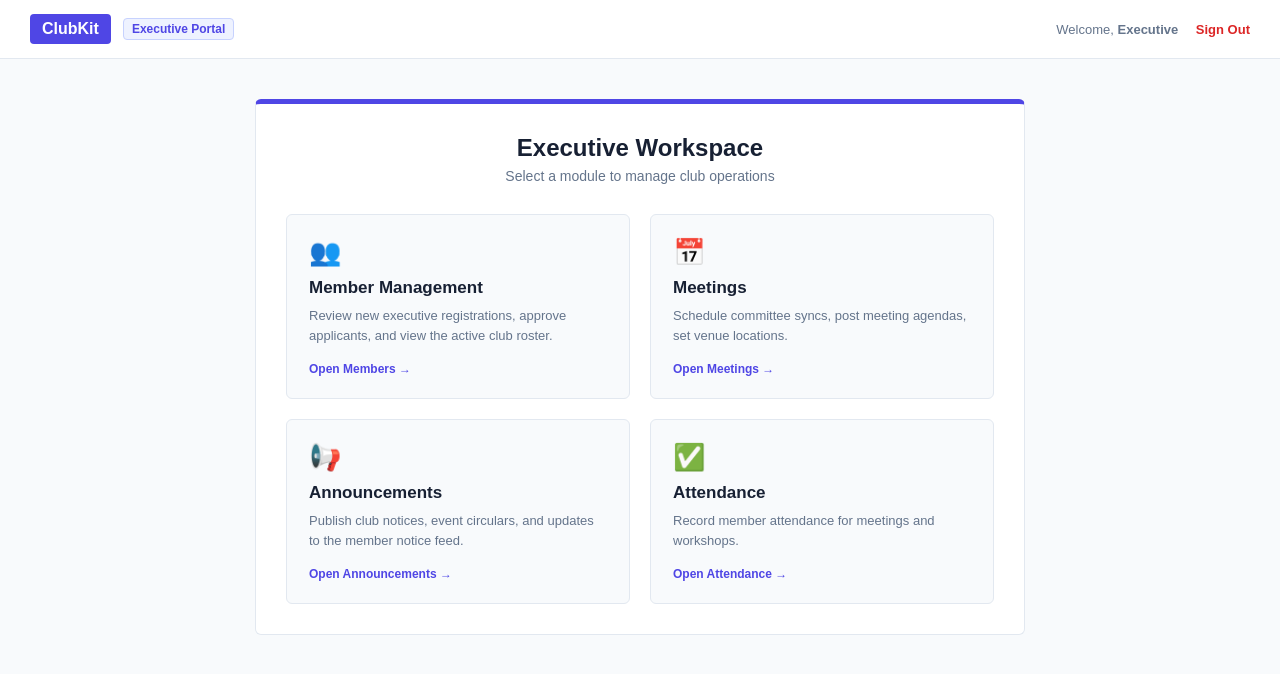
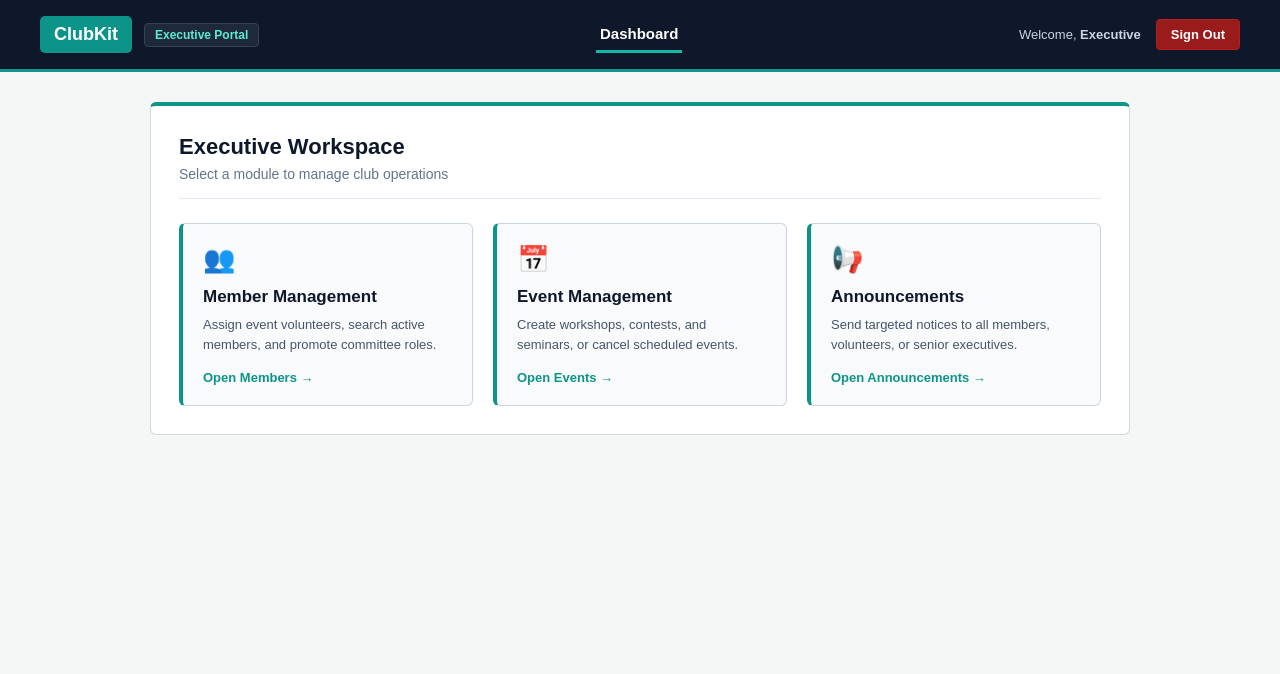
Before and after one commit to Shayann-o/WebTech_Project_Fall2026-27_GroupNumber3, a plain HTML site: page pages/executive/dashboard.html in a window 1280 px wide. Drawn offline with Linux system fonts and the light colour scheme.

Commit message:
announcements,members,events edited

```diff
--- a/css/executive/announcements.css
+++ b/css/executive/announcements.css
@@ -5,17 +5,18 @@
 body {
     margin: 0;
     padding: 0;
-    background-color: rgb(248, 250, 252);
-    color: rgb(23, 32, 51);
+    background-color: rgb(244, 247, 246);
+    color: rgb(20, 35, 32);
     font-family: Arial, sans-serif;
     font-size: 14px;
 }
 
 
 .navbar {
-    background-color: #ffffff;
-    border-bottom: 1px solid rgb(226, 232, 240);
-    padding: 12px 30px;
+    width: 100%;
+    background-color: rgb(15, 23, 42);
+    border-bottom: 3px solid rgb(13, 148, 136);
+    padding: 16px 40px;
     display: flex;
     justify-content: space-between;
     align-items: center;
@@ -29,50 +30,61 @@ body {
 
 .logo {
     display: inline-block;
-    background-color: rgb(79, 70, 229);
+    background-color: rgb(13, 148, 136);
     color: #ffffff;
-    font-size: 16px;
+    font-size: 18px;
     font-weight: bold;
-    padding: 6px 12px;
-    border-radius: 4px;
+    padding: 8px 14px;
+    border-radius: 5px;
 }
 
 .badge {
-    background-color: rgb(238, 242, 255);
-    color: rgb(79, 70, 229);
-    border: 1px solid rgb(199, 210, 254);
+    background-color: rgb(30, 41, 59);
+    color: rgb(94, 234, 212);
+    border: 1px solid rgb(51, 65, 85);
     font-size: 12px;
     font-weight: bold;
-    padding: 3px 8px;
+    padding: 4px 10px;
     border-radius: 4px;
 }
 
 .nav-links {
     display: flex;
-    gap: 18px;
+    gap: 28px;
 }
 
 .nav-item {
     text-decoration: none;
-    color: rgb(100, 116, 139);
-    font-weight: 500;
-    font-size: 14px;
+    color: rgb(203, 213, 225);
+    font-weight: bold;
+    font-size: 15px;
+    padding: 8px 4px;
+    border-bottom: 3px solid transparent;
 }
 
-.nav-item:hover, .nav-item.active {
-    color: rgb(79, 70, 229);
-    font-weight: bold;
+.nav-item:hover {
+    color: rgb(94, 234, 212);
+}
+
+.nav-item.active {
+    color: #ffffff;
+    border-bottom: 3px solid rgb(20, 184, 166);
 }
 
 .nav-logout {
-    color: rgb(220, 38, 38);
+    display: inline-block;
+    background-color: rgb(153, 27, 27);
+    color: #ffffff;
+    border: 1px solid rgb(185, 28, 28);
     text-decoration: none;
     font-weight: bold;
     font-size: 13px;
+    padding: 7px 14px;
+    border-radius: 4px;
 }
 
 .nav-logout:hover {
-    text-decoration: underline;
+    background-color: rgb(220, 38, 38);
 }
 
 
@@ -85,7 +97,7 @@ body {
 .box {
     background-color: #ffffff;
     border: 1px solid rgb(226, 232, 240);
-    border-top: 4px solid rgb(79, 70, 229);
+    border-top: 4px solid rgb(13, 148, 136);
     border-radius: 6px;
     padding: 24px;
 }
@@ -113,9 +125,9 @@ body {
 
 .badge-count {
     font-size: 12px;
-    background-color: rgb(238, 242, 255);
-    color: rgb(79, 70, 229);
-    border: 1px solid rgb(199, 210, 254);
+    background-color: rgb(240, 253, 250);
+    color: rgb(15, 118, 110);
+    border: 1px solid rgb(153, 246, 228);
     font-weight: bold;
     padding: 4px 10px;
     border-radius: 4px;
@@ -169,7 +181,7 @@ input[type="text"], select, textarea {
 }
 
 input[type="text"]:focus, select:focus, textarea:focus {
-    border-color: rgb(79, 70, 229);
+    border-color: rgb(13, 148, 136);
 }
 
 .error {
@@ -185,7 +197,7 @@ input[type="text"]:focus, select:focus, textarea:focus {
 }
 
 .btn-primary {
-    background-color: rgb(79, 70, 229);
+    background-color: rgb(13, 148, 136);
     color: #ffffff;
     border: none;
     padding: 8px 16px;
@@ -196,7 +208,7 @@ input[type="text"]:focus, select:focus, textarea:focus {
 }
 
 .btn-primary:hover {
-    background-color: rgb(67, 56, 202);
+    background-color: rgb(15, 118, 110);
 }
 
 .btn-secondary {
@@ -214,18 +226,18 @@ input[type="text"]:focus, select:focus, textarea:focus {
 }
 
 
-.feed-list {
+.history-list, .feed-list {
     display: flex;
     flex-direction: column;
     gap: 14px;
 }
 
-.notice-card {
+.history-card, .notice-card {
     border: 1px solid rgb(226, 232, 240);
     border-radius: 6px;
     padding: 16px;
     background-color: rgb(248, 250, 252);
-    border-left: 4px solid rgb(203, 213, 225);
+    border-left: 4px solid rgb(13, 148, 136);
 }
 
 .notice-card.priority-urgent {
@@ -234,22 +246,26 @@ input[type="text"]:focus, select:focus, textarea:focus {
 }
 
 .notice-card.priority-standard {
-    border-left-color: rgb(79, 70, 229);
+    border-left-color: rgb(13, 148, 136);
     background-color: #ffffff;
 }
 
-.notice-meta {
+.card-top, .notice-meta {
     display: flex;
+    justify-content: space-between;
     align-items: center;
     gap: 8px;
     margin-bottom: 8px;
 }
 
-.pill-audience {
+.audience-tag, .pill-audience {
     font-size: 11px;
     font-weight: bold;
-    padding: 2px 7px;
+    padding: 3px 8px;
     border-radius: 3px;
+    background-color: rgb(240, 253, 250);
+    color: rgb(15, 118, 110);
+    border: 1px solid rgb(153, 246, 228);
 }
 
 .audience-all {
@@ -265,9 +281,9 @@ input[type="text"]:focus, select:focus, textarea:focus {
 }
 
 .audience-leadership {
-    background-color: rgb(238, 242, 255);
-    color: rgb(79, 70, 229);
-    border: 1px solid rgb(199, 210, 254);
+    background-color: rgb(240, 253, 250);
+    color: rgb(15, 118, 110);
+    border: 1px solid rgb(153, 246, 228);
 }
 
 .pill-priority {
@@ -277,19 +293,19 @@ input[type="text"]:focus, select:focus, textarea:focus {
     color: rgb(100, 116, 139);
 }
 
-.notice-timestamp {
+.send-date, .notice-timestamp {
     margin-left: auto;
     font-size: 11px;
     color: rgb(148, 163, 184);
 }
 
-.notice-card h3 {
+.history-card h3, .notice-card h3 {
     margin: 0 0 6px 0;
     font-size: 14px;
     color: rgb(23, 32, 51);
 }
 
-.notice-card p {
+.history-card p, .notice-card p {
     margin: 0;
     font-size: 13px;
     line-height: 1.5;
--- a/css/executive/dashboard.css
+++ b/css/executive/dashboard.css
@@ -5,17 +5,18 @@
 body {
     margin: 0;
     padding: 0;
-    background-color: rgb(248, 250, 252);
-    color: rgb(23, 32, 51);
+    background-color: rgb(244, 247, 246);
+    color: rgb(20, 35, 32);
     font-family: Arial, sans-serif;
-    font-size: 15px;
+    font-size: 14px;
 }
 
 
 .navbar {
-    background-color: #ffffff;
-    border-bottom: 1px solid rgb(226, 232, 240);
-    padding: 14px 30px;
+    width: 100%;
+    background-color: rgb(15, 23, 42);
+    border-bottom: 3px solid rgb(13, 148, 136);
+    padding: 16px 40px;
     display: flex;
     justify-content: space-between;
     align-items: center;
@@ -29,118 +30,154 @@ body {
 
 .logo {
     display: inline-block;
-    background-color: rgb(79, 70, 229);
+    background-color: rgb(13, 148, 136);
     color: #ffffff;
-    font-size: 16px;
+    font-size: 18px;
     font-weight: bold;
-    padding: 6px 12px;
+    padding: 8px 14px;
+    border-radius: 5px;
+}
+
+.badge {
+    background-color: rgb(30, 41, 59);
+    color: rgb(94, 234, 212);
+    border: 1px solid rgb(51, 65, 85);
+    font-size: 12px;
+    font-weight: bold;
+    padding: 4px 10px;
     border-radius: 4px;
 }
 
-.badge {
-    background-color: rgb(238, 242, 255);
-    color: rgb(79, 70, 229);
-    border: 1px solid rgb(199, 210, 254);
-    font-size: 12px;
+.nav-links {
+    display: flex;
+    gap: 28px;
+}
+
+.nav-item {
+    text-decoration: none;
+    color: rgb(203, 213, 225);
     font-weight: bold;
-    padding: 3px 8px;
+    font-size: 15px;
+    padding: 8px 4px;
+    border-bottom: 3px solid transparent;
+}
+
+.nav-item:hover {
+    color: rgb(94, 234, 212);
+}
+
+.nav-item.active {
+    color: #ffffff;
+    border-bottom: 3px solid rgb(20, 184, 166);
+}
+
+.nav-user {
+    display: flex;
+    align-items: center;
+    gap: 15px;
+}
+
+.welcome-text {
+    color: rgb(203, 213, 225);
+    font-size: 13px;
+}
+
+.nav-logout {
+    display: inline-block;
+    background-color: rgb(153, 27, 27);
+    color: #ffffff;
+    border: 1px solid rgb(185, 28, 28);
+    text-decoration: none;
+    font-weight: bold;
+    font-size: 13px;
+    padding: 7px 14px;
     border-radius: 4px;
 }
 
-.nav-user {
-    font-size: 13px;
-    color: rgb(100, 116, 139);
-}
-
-.nav-logout {
-    margin-left: 14px;
-    color: rgb(220, 38, 38);
-    text-decoration: none;
-    font-weight: bold;
-}
-
 .nav-logout:hover {
-    text-decoration: underline;
+    background-color: rgb(220, 38, 38);
 }
 
 
 .dashboard-container {
-    max-width: 800px;
-    margin: 40px auto;
-    padding: 0 15px;
+    max-width: 1020px;
+    margin: 30px auto;
+    padding: 0 20px;
 }
 
 .box {
     background-color: #ffffff;
-    border: 1px solid rgb(226, 232, 240);
-    border-top: 5px solid rgb(79, 70, 229);
+    border: 1px solid rgb(209, 218, 215);
+    border-top: 4px solid rgb(13, 148, 136);
     border-radius: 6px;
-    padding: 30px;
+    padding: 28px;
 }
 
 .dashboard-header {
-    text-align: center;
-    margin-bottom: 30px;
+    border-bottom: 1px solid rgb(226, 232, 240);
+    padding-bottom: 16px;
+    margin-bottom: 24px;
 }
 
 .dashboard-header h1 {
-    margin: 0 0 6px 0;
-    font-size: 24px;
-    color: rgb(23, 32, 51);
+    margin: 0;
+    font-size: 22px;
+    color: rgb(15, 23, 42);
 }
 
 .dashboard-header p {
-    margin: 0;
+    margin: 6px 0 0 0;
     font-size: 14px;
     color: rgb(100, 116, 139);
 }
 
 
 .menu-grid {
-    display: grid;
-    grid-template-columns: 1fr 1fr;
+    display: flex;
     gap: 20px;
+    flex-wrap: wrap;
 }
 
-
 .menu-card {
-    display: block;
+    flex: 1;
+    min-width: 260px;
+    background-color: rgb(248, 250, 252);
+    border: 1px solid rgb(203, 213, 225);
+    border-left: 4px solid rgb(13, 148, 136);
+    border-radius: 6px;
+    padding: 20px;
     text-decoration: none;
-    color: inherit;
-    background-color: rgb(248, 250, 252);
-    border: 1px solid rgb(226, 232, 240);
-    border-radius: 6px;
-    padding: 22px;
-    transition: transform 0.15s ease, border-color 0.15s ease, box-shadow 0.15s ease;
+    color: rgb(15, 23, 42);
+    display: flex;
+    flex-direction: column;
 }
 
 .menu-card:hover {
-    border-color: rgb(199, 210, 254);
-    background-color: rgb(238, 242, 255);
-    transform: translateY(-3px);
-    box-shadow: 0 6px 12px -2px rgba(79, 70, 229, 0.1);
+    background-color: rgb(240, 253, 250);
+    border-color: rgb(13, 148, 136);
 }
 
 .card-icon {
     font-size: 26px;
-    margin-bottom: 10px;
+    margin-bottom: 12px;
 }
 
 .menu-card h2 {
     margin: 0 0 8px 0;
     font-size: 17px;
-    color: rgb(23, 32, 51);
+    color: rgb(15, 23, 42);
 }
 
 .menu-card p {
-    margin: 0 0 14px 0;
+    margin: 0 0 16px 0;
     font-size: 13px;
-    color: rgb(100, 116, 139);
     line-height: 1.5;
+    color: rgb(71, 85, 105);
+    flex: 1;
 }
 
 .card-link {
-    font-size: 12px;
+    font-size: 13px;
     font-weight: bold;
-    color: rgb(79, 70, 229);
+    color: rgb(13, 148, 136);
 }
--- a/pages/executive/announcements.html
+++ b/pages/executive/announcements.html
@@ -5,12 +5,11 @@
     <meta name="viewport" content="width=device-width, initial-scale=1.0">
     <title>ClubKit - Announcements</title>
     <link rel="stylesheet" href="../../css/executive/announcements.css">
-    <script src="../../js/pages/executive/announcements.js" ></script>
 </head>
 <body>
 
-    <!-- Header Navigation -->
-    <header class="navbar">
+
+    <div class="navbar">
         <div class="nav-brand">
             <span class="logo">ClubKit</span>
             <span class="badge">Executive Portal</span>
@@ -18,29 +17,28 @@
         <div class="nav-links">
             <a href="dashboard.html" class="nav-item">Dashboard</a>
             <a href="members.html" class="nav-item">Members</a>
+            <a href="events.html" class="nav-item">Events</a>
             <a href="announcements.html" class="nav-item active">Announcements</a>
-            <a href="meetings.html" class="nav-item">Meetings</a>
-            <a href="attendance.html" class="nav-item">Attendance</a>
+
         </div>
         <div class="nav-user">
             <a href="login.html" class="nav-logout">Sign Out</a>
         </div>
-    </header>
+    </div>
 
-    <!-- Main Container -->
-    <main class="Container announcements-container">
 
-        <!--- Write & Send Notice Form -->
-        <section class="box">
+    <div class="announcements-container">
+
+
+        <div class="box">
             <div class="section-header">
                 <h2>Send New Announcement</h2>
             </div>
 
-            <form onsubmit="return handleSendNotice(event)">
+            <form onsubmit="return handleSendNotice()">
                 <fieldset class="form-fieldset">
                     <legend>Compose Message</legend>
 
-                    <!-- Forward Scope / Audience Selection -->
                     <div class="form-group">
                         <label for="noticeAudience">Forward To:</label>
                         <select id="noticeAudience">
@@ -49,49 +47,34 @@
                             <option value="Volunteers Only">Volunteers Only</option>
                             <option value="Senior Members (President, VP, GS)">Senior Members (President, VP, GS)</option>
                         </select>
-                        <p id="audienceError" class="error"></p>
                     </div>
-
 
                     <div class="form-group">
                         <label for="noticeTitle">Notice Title / Subject:</label>
-                        <input
-                            type="text"
-                            id="noticeTitle"
-                            placeholder="e.g. Schedule for Lab 3201 Workshop Setup"
-                        >
-                        <p id="titleError" class="error"></p>
+                        <input type="text" id="noticeTitle" placeholder="e.g. Schedule for Lab 3201 Workshop Setup">
                     </div>
-
 
                     <div class="form-group">
                         <label for="noticeBody">Message:</label>
-                        <textarea
-                            id="noticeBody"
-                            rows="5"
-                            placeholder="Write your notice message here..."
-                        ></textarea>
-                        <p id="bodyError" class="error"></p>
+                        <textarea id="noticeBody" rows="5" placeholder="Write your notice message here..."></textarea>
                     </div>
 
-                    <!-- Actions -->
                     <div class="form-actions">
                         <button type="submit" class="btn-primary">Send Announcement</button>
                         <button type="reset" class="btn-secondary">Clear</button>
                     </div>
                 </fieldset>
             </form>
-        </section>
+        </div>
 
-        <!---Previous Notices History -->
-        <section class="box history-box">
+
+        <div class="box history-box" style="margin-top: 25px;">
             <div class="section-header">
                 <h2>Previously Sent Notices</h2>
             </div>
 
             <div id="noticeHistoryList" class="history-list">
 
-                <!--  Notice 1 -->
                 <div class="history-card">
                     <div class="card-top">
                         <span class="audience-tag">To: Senior Members (President, VP, GS)</span>
@@ -101,7 +84,6 @@
                     <p>All core members are requested to review the financial report for the upcoming semester's workshops before Friday.</p>
                 </div>
 
-                <!--  Notice 2 -->
                 <div class="history-card">
                     <div class="card-top">
                         <span class="audience-tag">To: Volunteers Only</span>
@@ -111,20 +93,11 @@
                     <p>Volunteers assigned to the registration and kit distribution desks must report to the ground floor reception by 9:00 AM sharp.</p>
                 </div>
 
-                <!--  Notice 3 -->
-                <div class="history-card">
-                    <div class="card-top">
-                        <span class="audience-tag">To: All Members</span>
-                        <span class="send-date">Nov 05, 2026 - 02:00 PM</span>
-                    </div>
-                    <h3>Welcome to Fall 2026-27 General Body Meeting</h3>
-                    <p>The first introductory general meeting of this semester will take place this Sunday in Room 3201.</p>
-                </div>
+            </div>
+        </div>
 
-            </div>
-        </section>
+    </div>
 
-    </main>
-
+    <script src="../../js/pages/executive/announcements.js"></script>
 </body>
 </html>
--- a/pages/executive/dashboard.html
+++ b/pages/executive/dashboard.html
@@ -8,68 +8,61 @@
 </head>
 <body>
 
-    <!-- Header Nav-->
-    <header class="navbar">
+
+    <div class="navbar">
         <div class="nav-brand">
             <span class="logo">ClubKit</span>
             <span class="badge">Executive Portal</span>
         </div>
+        <div class="nav-links">
+            <a href="dashboard.html" class="nav-item active">Dashboard</a>
+
+        </div>
         <div class="nav-user">
-            <span>Welcome, <strong>Executive</strong></span>
+            <span class="welcome-text">Welcome, <strong>Executive</strong></span>
             <a href="login.html" class="nav-logout">Sign Out</a>
         </div>
-    </header>
+    </div>
 
 
-    <main class="Container dashboard-container">
+    <div class="dashboard-container">
 
         <div class="box">
-
             <div class="dashboard-header">
                 <h1>Executive Workspace</h1>
                 <p>Select a module to manage club operations</p>
             </div>
 
-
             <div class="menu-grid">
 
-                <!-- Member Management -->
-                <a href="#" class="menu-card">
+
+                <a href="members.html" class="menu-card">
                     <div class="card-icon">👥</div>
                     <h2>Member Management</h2>
-                    <p>Review new executive registrations, approve applicants, and view the active club roster.</p>
+                    <p>Assign event volunteers, search active members, and promote committee roles.</p>
                     <span class="card-link">Open Members &rarr;</span>
                 </a>
 
-                <!-- Meeting Schedule -->
-                <a href="#" class="menu-card">
+
+                <a href="events.html" class="menu-card">
                     <div class="card-icon">📅</div>
-                    <h2>Meetings</h2>
-                    <p>Schedule committee syncs, post meeting agendas, set venue locations.</p>
-                    <span class="card-link">Open Meetings &rarr;</span>
+                    <h2>Event Management</h2>
+                    <p>Create workshops, contests, and seminars, or cancel scheduled events.</p>
+                    <span class="card-link">Open Events &rarr;</span>
                 </a>
 
-                <!--  Announcements  -->
-                <a href="#" class="menu-card">
+
+                <a href="announcements.html" class="menu-card">
                     <div class="card-icon">📢</div>
                     <h2>Announcements</h2>
-                    <p>Publish club notices, event circulars, and updates to the member notice feed.</p>
+                    <p>Send targeted notices to all members, volunteers, or senior executives.</p>
                     <span class="card-link">Open Announcements &rarr;</span>
                 </a>
 
-                <!-- Attendance -->
-                <a href="#" class="menu-card">
-                    <div class="card-icon">✅</div>
-                    <h2>Attendance</h2>
-                    <p>Record member attendance for meetings and workshops.</p>
-                    <span class="card-link">Open Attendance &rarr;</span>
-                </a>
-
             </div>
-
         </div>
 
-    </main>
+    </div>
 
 </body>
 </html>
```
Also changed, not shown: js/pages/executive/announcements.js (added, +41 -0 lines), js/pages/executive/events.js (+55 -0 lines), pages/executive/attendance-announcements.html (deleted, +0 -1 lines), pages/executive/events.html (+1 -2 lines), pages/executive/executive-board.html (deleted, +0 -1 lines), pages/executive/members.html (+6 -5 lines), pages/executive/registration.html (+8 -8 lines), pages/executive/meetings.html (deleted).
